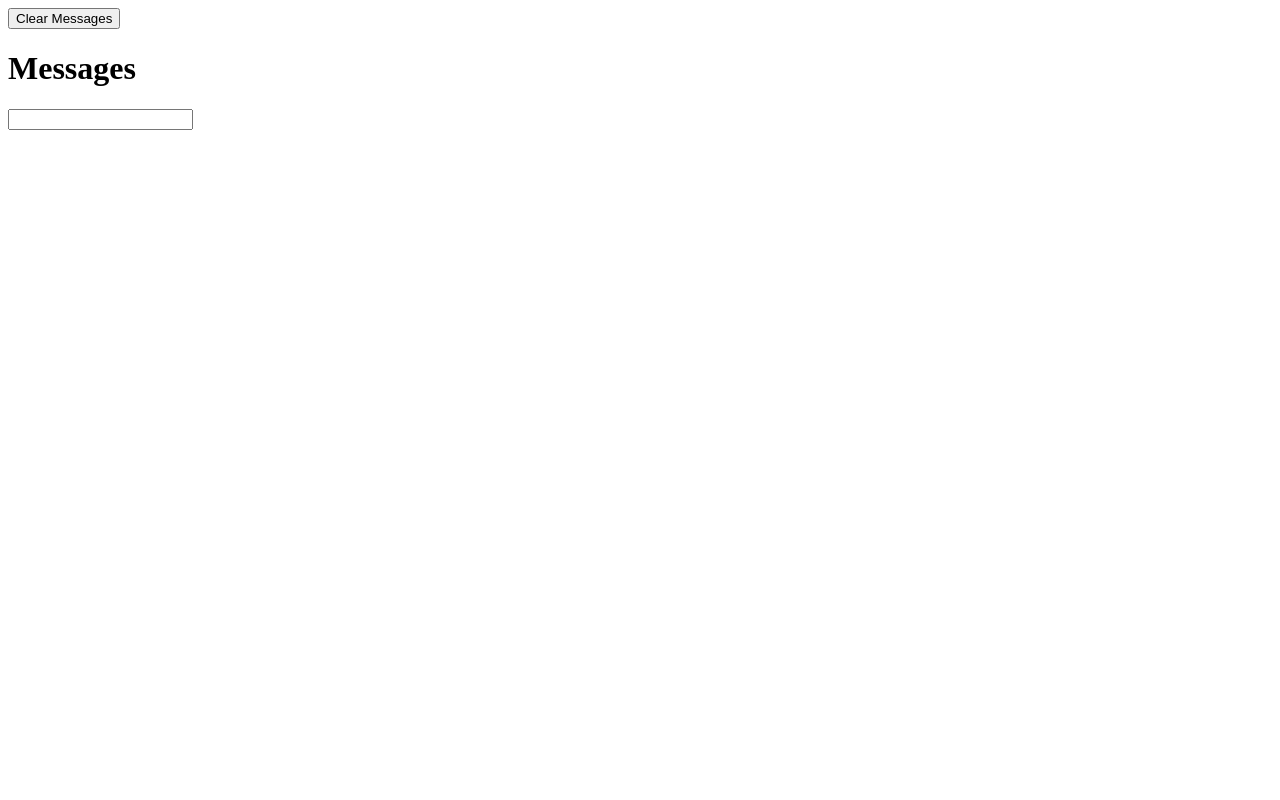
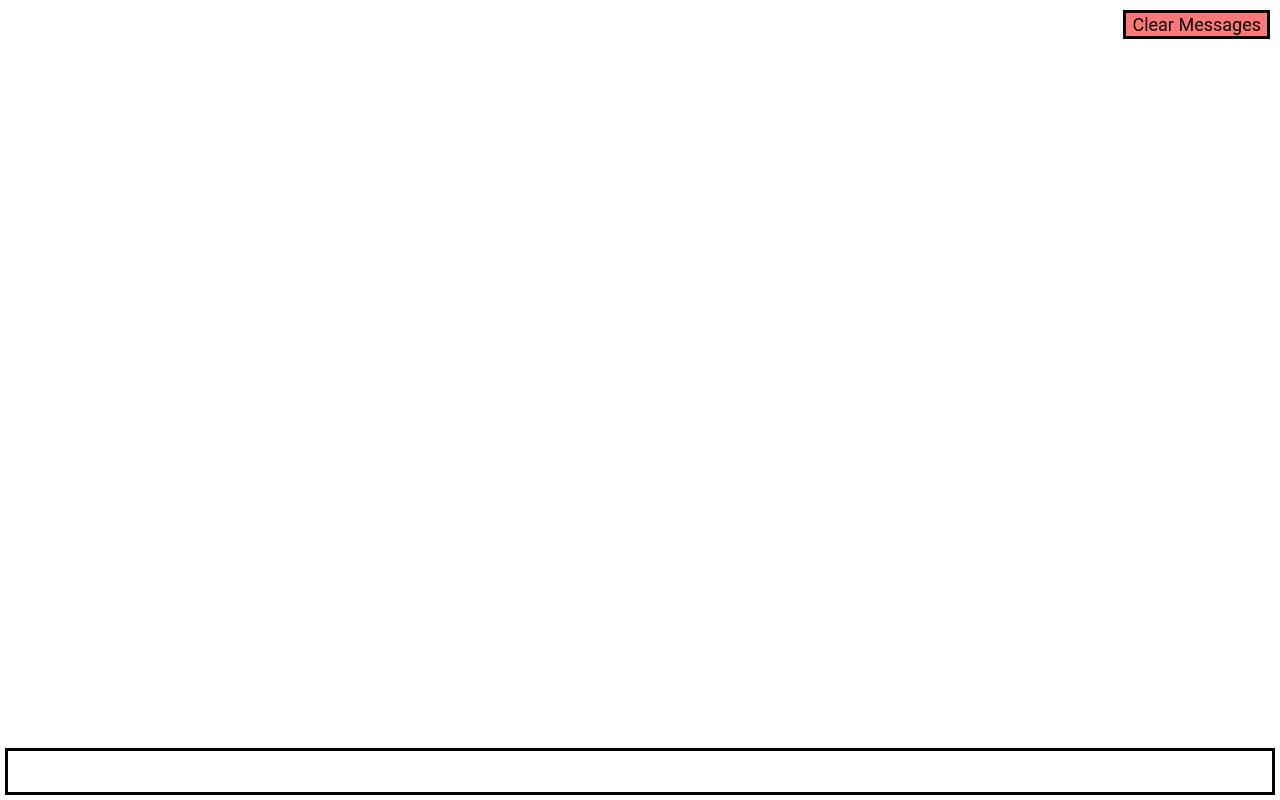
Before and after one commit to dhshah/openai-fun, a SvelteKit app: page / in a window 1280 px wide. Built offline with nearby package versions, Linux system fonts and the light colour scheme.

Commit message:
simple css addition

```diff
--- a/src/app.html
+++ b/src/app.html
@@ -5,6 +5,14 @@
 		<link rel="icon" href="%sveltekit.assets%/favicon.png" />
 		<meta name="viewport" content="width=device-width" />
 		%sveltekit.head%
+
+		<style>
+			html, body {
+				height: 100%;
+				margin: 0;
+				padding: 0;
+			}
+		</style>
 	</head>
 	<body data-sveltekit-preload-data="hover">
 		<div style="display: contents">%sveltekit.body%</div>
--- a/src/routes/+page.svelte
+++ b/src/routes/+page.svelte
@@ -42,11 +42,69 @@
     reset();
   }
 </script>
-<button on:click={clearMessages}>Clear Messages</button>
-<h1>Messages</h1>
-{#each $messages.filter(message => message.role !== 'system') as message}
-    <div>
-        <p>{message.content}</p>
-    </div>
-{/each}
-<input disabled={chatting} bind:value={newMessage} on:keydown={handleKeydown}/>
+<style>
+  * {
+    font-size: 18px;
+    font-family: 'Roboto', sans-serif;
+  }
+  .container {
+    height: 100%;
+    width: 100%;
+    display: flex;
+    flex-direction: column;
+  }
+  .message {
+    border-radius: 10px;
+    padding: 10px;
+    margin: 10px;
+    width: 50%;
+  }
+  .user-message {
+    background-color: #e6e6e6;
+    align-self: flex-end;
+  }
+  .gpt-message {
+    background-color: #6e6e6e;
+    align-self: flex-start;
+  }
+  .chat {
+    flex: auto;
+    display: flex;
+    justify-content: flex-end;
+    flex-direction: column;
+  }
+  .input-container {
+    padding: 5px;
+  }
+  .input-container > input {
+    box-sizing: border-box;
+    display: block;
+    width: 100%;
+    border: 3px solid #000;
+    padding: 10px;
+    color: #000;
+    background: transparent;
+    border-radius: var(--size-radius);
+  }
+  .clear-button {
+    position: absolute;
+    top: 10px;
+    right: 10px;
+    background: #f77;
+    color: #000;
+    border: 3px solid #000;
+  }
+</style>
+<div class="container">
+  <button class="clear-button" on:click={clearMessages}>Clear Messages</button>
+  <div class='chat'>
+    {#each $messages.filter(message => message.role !== 'system') as message}
+      <div class={'message ' + (message.role === 'user' ? 'user-message' : 'gpt-message')}>
+        <p style="margin:0">{message.content}</p>
+      </div>
+    {/each}
+  </div>
+  <div class="input-container">
+    <input disabled={chatting} bind:value={newMessage} on:keydown={handleKeydown}/>
+  </div>
+</div>
```
